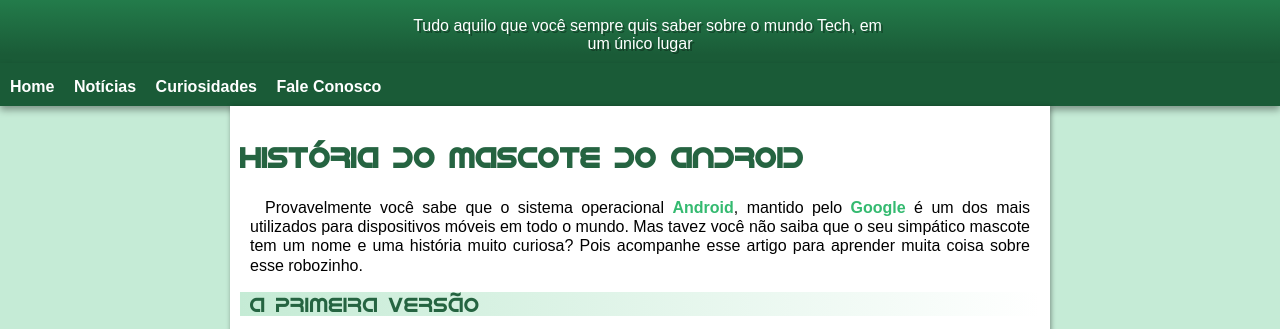
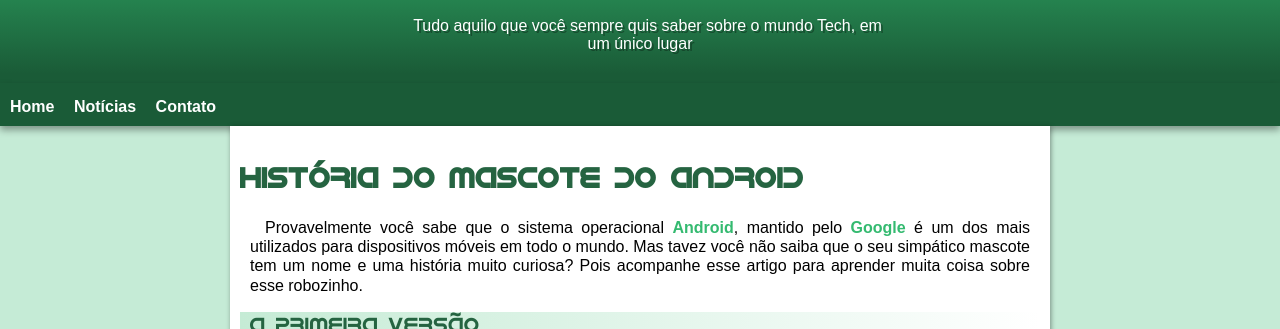
Before and after one commit to LucasMouraDesenvolvedor/projeto-android, a plain HTML site: page index.html in a window 1280 px wide. Shown: the part 105-434 px from the top of the page. Drawn offline with Linux system fonts and the light colour scheme.

Commit message:
correção de problema

```diff
--- a/index.html
+++ b/index.html
@@ -15,8 +15,7 @@
     <nav>
         <a href="#">Home</a>
         <a href="#">Notícias</a>
-        <a href="#">Curiosidades</a>
-        <a href="#">Fale Conosco</a>
+        <a href="#">Contato</a>
     </nav>
     <main>
         <article>
--- a/style/style.css
+++ b/style/style.css
@@ -33,10 +33,9 @@ header > h1 {
 }
 
 header > p {
-    margin-bottom: 30px;
     max-width: 500px;
     margin: auto;
-    padding: 10px;
+    padding: 10px 10px 30px 10px;
     font-size: 1.2em;
     text-shadow: 2px 2px 0px rgba(0, 0, 0, 0.315);
 }
```
